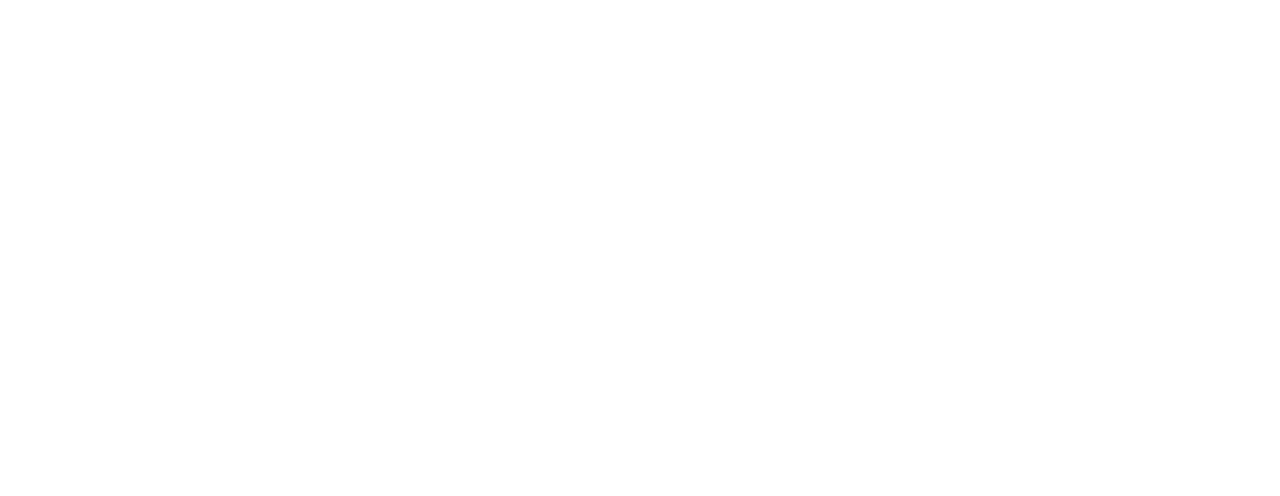
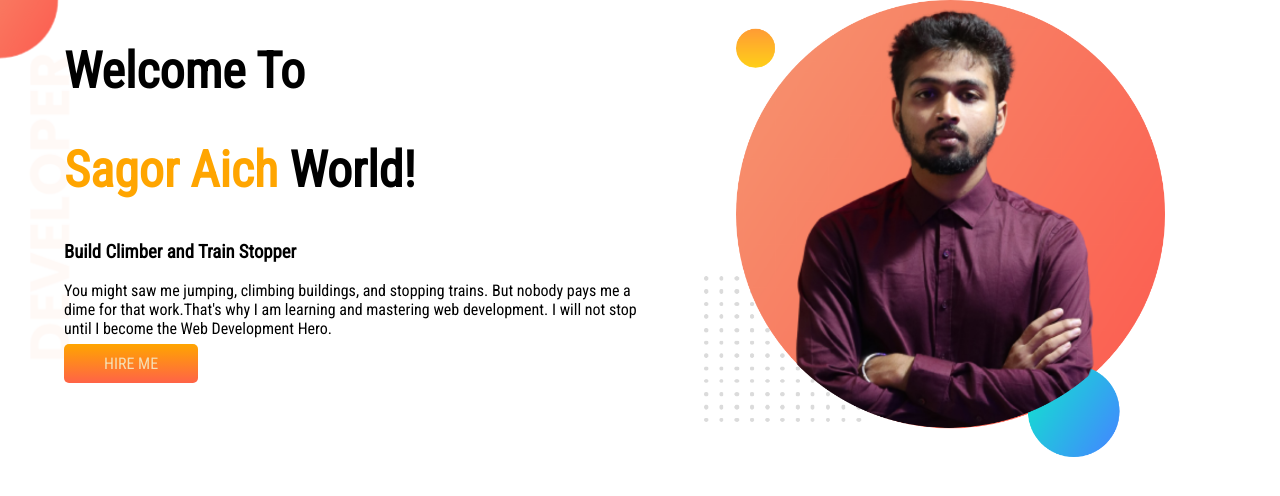
Before and after one commit to SagorAich/developer-portfolio, a plain HTML site: page index.html in a window 1280 px wide. Drawn offline with Linux system fonts and the light colour scheme.

Commit message:
top banner added

```diff
--- a/index.html
+++ b/index.html
@@ -1,13 +1,33 @@
 <!DOCTYPE html>
 <html lang="en">
+
 <head>
     <meta charset="UTF-8">
     <meta http-equiv="X-UA-Compatible" content="IE=edge">
     <meta name="viewport" content="width=device-width, initial-scale=1.0">
     <title>Sagor Portfolio</title>
+    <link rel="preconnect" href="https://fonts.googleapis.com">
+    <link rel="preconnect" href="https://fonts.gstatic.com" crossorigin>
+    <link href="https://fonts.googleapis.com/css2?family=Poppins&family=Roboto+Condensed:ital,wght@0,300;0,400;1,300;1,400&display=swap"rel="stylesheet">
     <link rel="stylesheet" href="style.css">
 </head>
+
 <body>
+    <section class="top-banner">
+        <div class="half-width">
+            <h1>Welcome To</h1>
+            <h1> <span class="orange-color">Sagor Aich</span> World!</h1>
+            <h3>Build Climber and Train Stopper</h3>
+            <p>You might saw me jumping, climbing buildings, and stopping trains. But nobody pays me a dime for that
+                work.That's why I am learning and mastering web development. I will not stop until I become the Web
+                Development
+                Hero.</p>
+                <a class="link-button" target="_blank" href="https://www.linkedin.com/in/sagor-aich-16a46719a/">HIRE ME</a>
+        </div>
+        <div class="half-width">
+            <img src="images/sagoraich.png" alt="">
+        </div>
+    </section>
+</body>
 
-</body>
 </html>
--- a/style.css
+++ b/style.css
@@ -0,0 +1,33 @@
+body{
+    font-family: 'Poppins', sans-serif;
+    font-family: 'Roboto Condensed', sans-serif;
+    margin: 0%;
+}
+h1{
+    font-size: 50px;
+}
+.orange-color{
+    color: orange;
+}
+section{
+    display: flex;
+}
+.half-width{
+    width: 50%;
+    padding-left: 5%;
+}
+.half-width img{
+    width: 80%;
+}
+.link-button{
+    text-decoration: none;
+    background-image: linear-gradient(orange,tomato);
+    color: wheat;
+    font-weight: 700px;
+    padding: 10px 40px;
+    border-radius: 5px;
+}
+.top-banner{
+    background-image: url(images/top-banner.png);
+    background-repeat: no-repeat;
+}
```
Also changed, not shown: images/dream-bg.png (added), images/exp-bg.png (added), images/jhankar.png (added), images/jhankar2.png (added), images/my-bg.png (added), images/my-bg2.png (added), images/sagoraich.png (added), images/top-banner.png (added), 7 other files.
